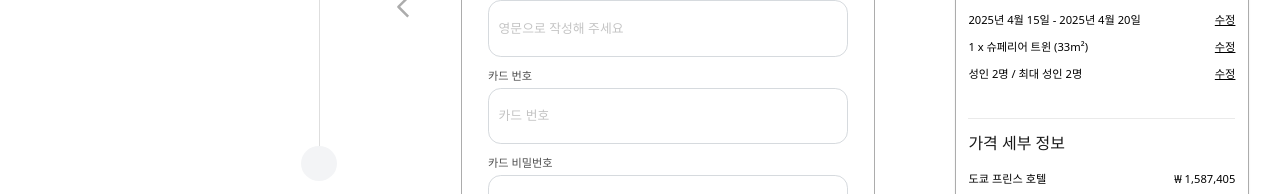
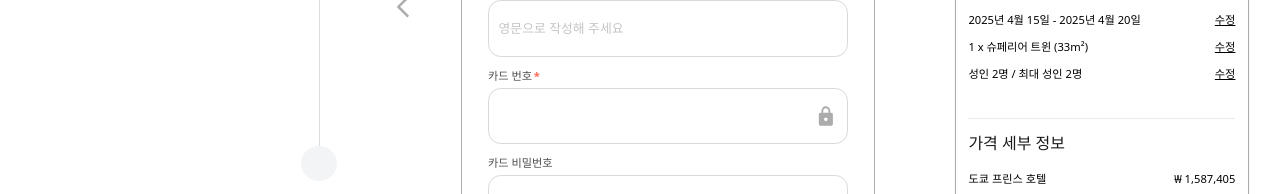
Before and after one commit to his0si/agoda-redesign-frontend, a React (Vite) app in the folder agoda_toy/: page /payment in a window 1280 px wide. Shown: the part 263-457 px from the top of the page. Built offline with nearby package versions, Linux system fonts and the light colour scheme; a web font is replaced by a local one.

Commit message:
Update PaymentForm.tsx

```diff
--- a/agoda_toy/src/res/components/PaymentForm.tsx
+++ b/agoda_toy/src/res/components/PaymentForm.tsx
@@ -2,6 +2,7 @@ import React, { useState } from 'react';
 import styled from 'styled-components';
 import StepIndicator from './StepIndicator';
 import InfoCard from './InfoCard';
+import LockIcon from '../imgs/icon_lock.svg';
 
 const FormContainer = styled.div`
   width: 100%;
@@ -166,6 +167,39 @@ const ErrorText = styled.span`
   margin-top: 4px;
 `;
 
+const CardNumberInputWrapper = styled.div`
+  position: relative;
+  width: 450px;
+  height: 71px;
+  display: flex;
+  align-items: center;
+`;
+
+const LockIconImg = styled.img`
+  position: absolute;
+  right: 16px;
+  width: 24px;
+  height: 24px;
+`;
+
+const MaskedCardNumber = styled.span`
+  position: absolute;
+  left: 0;
+  top: 0;
+  width: 100%;
+  height: 100%;
+  display: flex;
+  align-items: center;
+  padding: 0 12px;
+  font-size: 16px;
+  font-family: inherit;
+  color: #1A1A1A;
+  letter-spacing: 2px;
+  pointer-events: none;
+  user-select: none;
+  z-index: 1;
+`;
+
 const PaymentForm = () => {
   const [cardName, setCardName] = useState('');
   const [cardNameError, setCardNameError] = useState(false);
@@ -177,6 +211,16 @@ const PaymentForm = () => {
   const validateCardName = (value: string) => /^[a-zA-Z]{1,30}$/.test(value);
 
   const isFormValid = cardName && !cardNameError && cardNumber && cardPassword && email;
+
+  const maskCardNumber = (value: string) => {
+    if (!value) return '';
+    const masked = value
+      .split('')
+      .map((char, idx) => (idx === value.length - 1 ? char : '*'))
+      .join('');
+    // Add space every 4 chars from the left
+    return masked.replace(/(.{4})/g, '$1 ').trim();
+  };
 
   return (
     <FormContainer>
@@ -217,14 +261,40 @@ const PaymentForm = () => {
           )}
         </FormGroup>
         <FormGroup style={{ marginBottom: '16px'}}>
-          <Label htmlFor="cardNumber">카드 번호</Label>
-          <Input
-            type="password"
-            id="cardNumber"
-            placeholder="카드 번호"
-            value={cardNumber}
-            onChange={e => setCardNumber(e.target.value)}
-          />
+          <Label htmlFor="cardNumber">카드 번호<RequiredAsterisk>*</RequiredAsterisk></Label>
+          <CardNumberInputWrapper>
+            <MaskedCardNumber aria-hidden="true">{maskCardNumber(cardNumber)}</MaskedCardNumber>
+            <Input
+              type="text"
+              id="cardNumber"
+              aria-label="카드 번호"
+              placeholder=""
+              maxLength={16}
+              value={cardNumber}
+              onChange={e => {
+                const value = e.target.value.replace(/[^0-9]/g, '');
+                if (value.length <= 16) setCardNumber(value);
+              }}
+              style={{
+                position: 'relative',
+                zIndex: 2,
+                background: 'transparent',
+                color: 'transparent',
+                letterSpacing: '2px',
+                fontSize: '16px',
+                fontFamily: 'inherit',
+                padding: '0 12px',
+                width: '100%',
+                height: '100%',
+                border: '1px solid #D6DADE',
+                borderRadius: '16px',
+                caretColor: '#1A1A1A',
+              }}
+              autoComplete="off"
+              inputMode="numeric"
+            />
+            <LockIconImg src={LockIcon} alt="lock" />
+          </CardNumberInputWrapper>
         </FormGroup>
         <FormGroup style={{ marginBottom: '16px'}}>
           <Label htmlFor="cardPassword">카드 비밀번호</Label>
```
